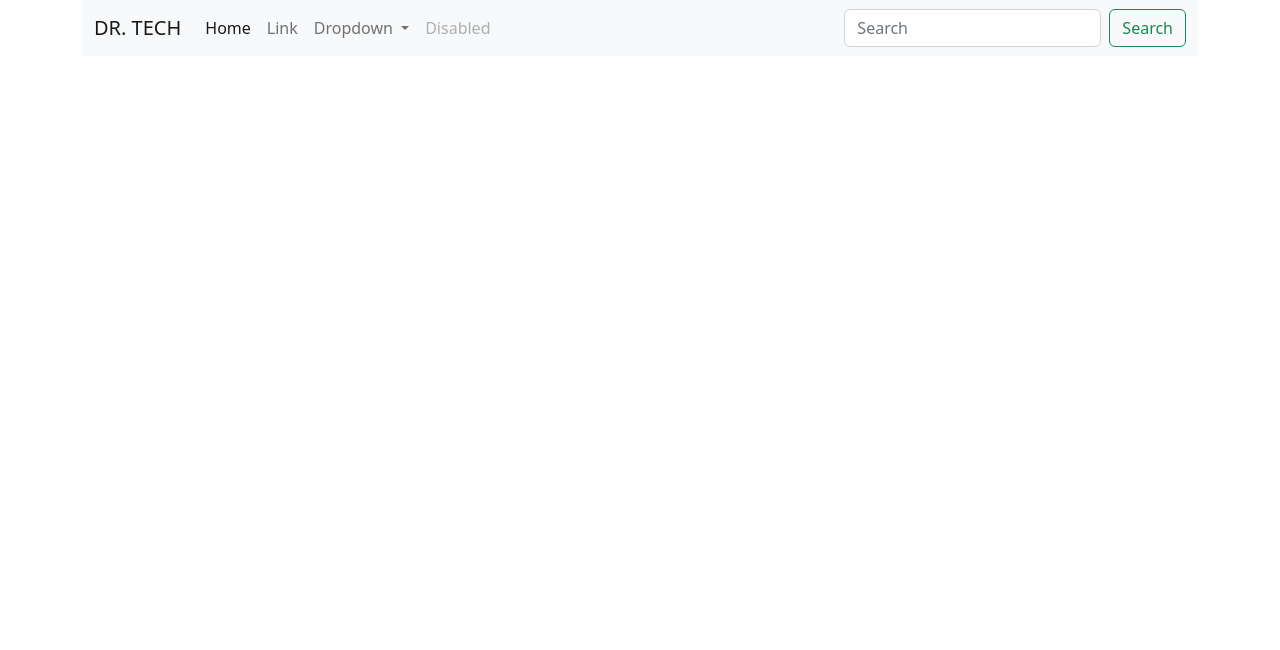
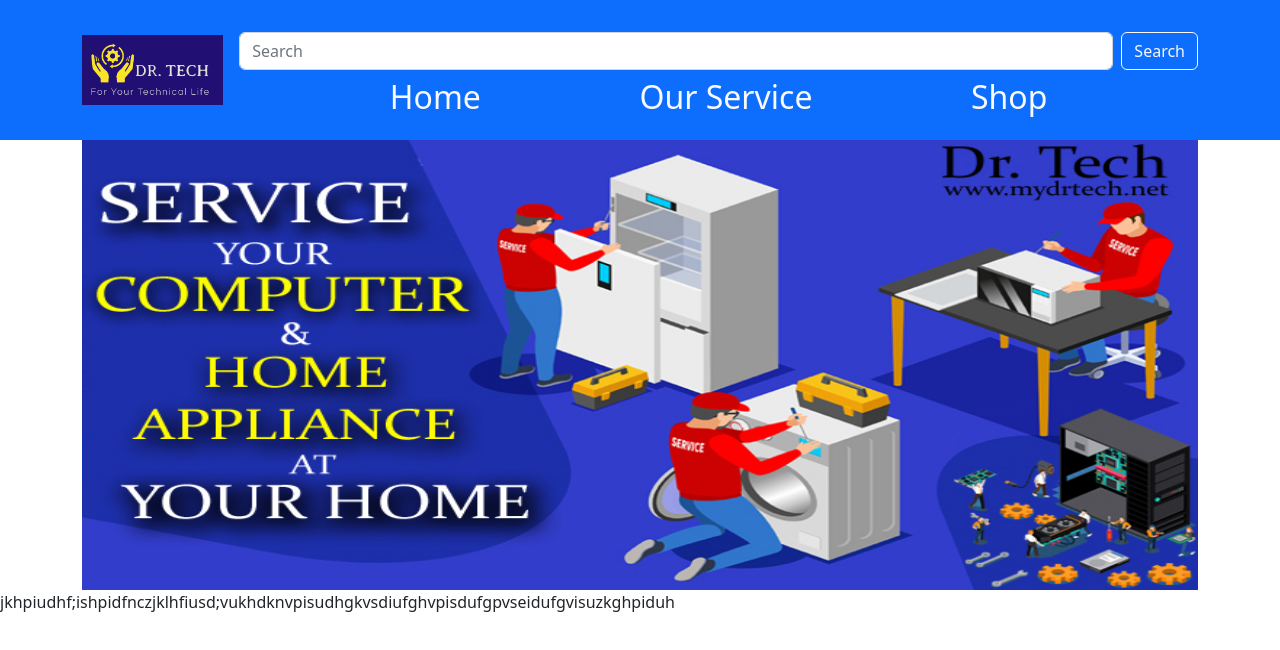
Before and after one commit to tarikulsk/dr-tech, a plain HTML site: page index.html in a window 1280 px wide. Drawn offline with nearby package versions, Linux system fonts and the light colour scheme.

Commit message:
benner section

```diff
--- a/index.html
+++ b/index.html
@@ -6,6 +6,9 @@
     <meta http-equiv="X-UA-Compatible" content="IE=edge">
     <meta name="viewport" content="width=device-width, initial-scale=1.0">
     <title>Dr. Tech</title>
+    <!-- css Only -->
+    <link rel="stylesheet" href="style.css">
+
     <!-- Bootstrap CSS  only -->
     <link href="https://cdn.jsdelivr.net/npm/bootstrap@5.2.1/dist/css/bootstrap.min.css" rel="stylesheet"
         integrity="sha384-iYQeCzEYFbKjA/T2uDLTpkwGzCiq6soy8tYaI1GyVh/UjpbCx/TYkiZhlZB6+fzT" crossorigin="anonymous">
@@ -13,46 +16,55 @@
 
 <body>
     <!-- header section start  -->
-    <section class="container">
+    <section>
         <header>
-            <nav class="navbar navbar-expand-lg bg-light">
-                <div class="container-fluid">
-                    <a class="navbar-brand" href="#">DR. TECH</a>
+            <nav class="  navbar navbar-style navbar-expand-lg bg-primary">
+                <div class="container navbar-grid">
+                    <!-- <button class="navbar-toggler" type="button" data-bs-toggle="collapse"
+                        data-bs-target="#navbarTogglerDemo03" aria-controls="navbarTogglerDemo03" aria-expanded="false"
+                        aria-label="Toggle navigation">
+                        <span class="navbar-toggler-icon"></span>
+                    </button> -->
                     <button class="navbar-toggler" type="button" data-bs-toggle="collapse"
                         data-bs-target="#navbarSupportedContent" aria-controls="navbarSupportedContent"
                         aria-expanded="false" aria-label="Toggle navigation">
                         <span class="navbar-toggler-icon"></span>
                     </button>
-                    <div class="collapse navbar-collapse" id="navbarSupportedContent">
-                        <ul class="navbar-nav me-auto mb-2 mb-lg-0">
+                    <div>
+                        <a class="navbar-brand" href="#"><img class="logo-banner" src="images/DR TECH 3.png" alt=""></a>
+
+                    </div>
+                    <div class="collapse pt-4 d-flex row justify-content-evenly navbar-collapse"
+                        id="navbarSupportedContent">
+                        <div>
+                            <form class="d-flex" role="search">
+                                <input class="form-control me-2" type="search" placeholder="Search" aria-label="Search">
+                                <button class="btn btn-outline-success text text-light boder border-light"
+                                    type="submit">Search</button>
+                            </form>
+                        </div>
+                        <div>
+                            <ul class="navbar-nav justify-content-evenly  me-auto mb-2 mb-lg-0">
                                 <li class="nav-item">
-                                <a class="nav-link active" aria-current="page" href="#">Home</a>
+                                    <a class="nav-link active text text-light" aria-current="page" href="#">
+                                        <h2>Home</h2>
+                                    </a>
                                 </li>
                                 <li class="nav-item">
-                                <a class="nav-link" href="#">Link</a>
+                                    <a class="nav-link text text-light" href="#">
+                                        <h2>Our Service</h2>
+                                    </a>
                                 </li>
-                            <li class="nav-item dropdown">
-                                <a class="nav-link dropdown-toggle" href="#" role="button" data-bs-toggle="dropdown"
-                                    aria-expanded="false">
-                                    Dropdown
+
+                                <li class="nav-item">
+                                    <a class="nav-link text text-light ">
+                                        <h2>Shop</h2>
                                     </a>
-                                <ul class="dropdown-menu">
-                                    <li><a class="dropdown-item" href="#">Action</a></li>
-                                    <li><a class="dropdown-item" href="#">Another action</a></li>
-                                    <li>
-                                        <hr class="dropdown-divider">
-                                    </li>
-                                    <li><a class="dropdown-item" href="#">Something else here</a></li>
-                                </ul>
-                            </li>
-                            <li class="nav-item">
-                                <a class="nav-link disabled">Disabled</a>
                                 </li>
                             </ul>
-                        <form class="d-flex" role="search">
-                            <input class="form-control me-2" type="search" placeholder="Search" aria-label="Search">
-                            <button class="btn btn-outline-success" type="submit">Search</button>
-                        </form>
+
+                        </div>
+
                     </div>
                 </div>
             </nav>
@@ -61,6 +73,30 @@
 
     </section>
     <!-- header section end  -->
+
+    <!-- banner Section start -->
+    <section class="container" href="https://www.mydrtech.net/book-online">
+
+        <a href="https://www.mydrtech.net/book-online"><img class="banner-img" src="images/our service.jpg" alt=""></a>
+
+    </section>
+
+    <!-- banner section start  -->
+    <section>
+
+        <head class="bg-primary service-text">
+            <p>jkhpiudhf;ishpidfnczjklhfiusd;vukhdknvpisudhgkvsdiufghvpisdufgpvseidufgvisuzkghpiduh</p>
+
+        </head>
+    </section>
+    <!-- banner section end  -->
+
+    <!-- <section>
+        <link rel="stylesheet" href="https://www.mydrtech.net/book-online">
+    </section> -->
+
+    <!-- banner Section end -->
+
 
 
 
--- /dev/null
+++ b/style.css
@@ -0,0 +1,23 @@
+.navbar-style {
+    height: 140px;
+}
+
+.logo-banner {
+    height: 70px;
+    /* width: 50%; */
+}
+
+.banner-img {
+    width: 100%;
+    height: 450px;
+}
+
+.navbar-grid {
+    display: flex;
+    grid-column: 10%, 90%;
+}
+
+.service-text {
+    height: 300px;
+    width: 100%;
+}
```
Also changed, not shown: images/DR TECH 3.png (added), images/DR TECH.png (added), images/our service.jpg (added). Lines whose indentation alone changed are shown as unchanged.
